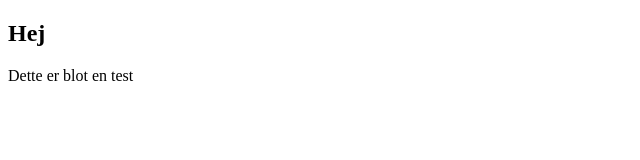
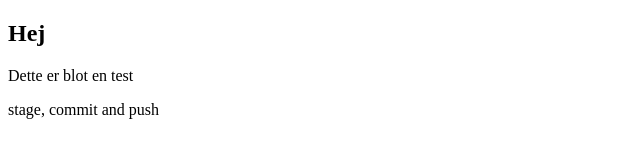
Before and after one commit to LeaHenckel/Test-Github, a plain HTML site: page index.html in a window 1280 px wide. Shown: the whole page, without its empty margins (0-640 px from the left). Drawn offline with Linux system fonts and the light colour scheme.

Commit message:
Stage, commit and push

```diff
--- a/index.html
+++ b/index.html
@@ -14,5 +14,9 @@
         </section>
     </main>
 
+    <div>
+        <p>stage, commit and push</p>
+    </div>
+
 </body>
 </html>
```
